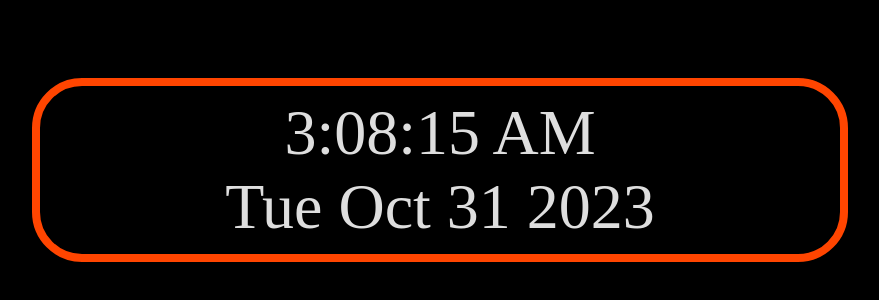
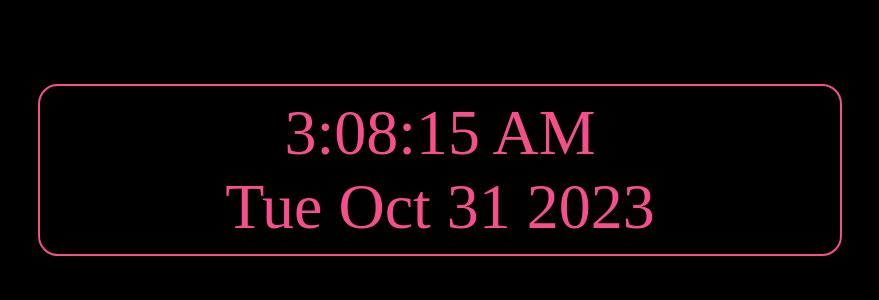
Before and after one commit to Davonne007-TX/digital-clock, a React (Vite) app: page / in a window 1280 px wide. Shown: the part 238-538 px from the top of the page, without its empty margins (200-1079 px from the left). Built offline with nearby package versions, Linux system fonts and the light colour scheme; a web font is replaced by a local one.

Commit message:
adding pink styles

```diff
--- a/src/index.css
+++ b/src/index.css
@@ -19,10 +19,11 @@ body {
 
 .time {
   font-family: "Shrikhand", serif;
-  font-size: 5em;
+  font-size: 8em;
   padding: 40px;
-  border-radius: 50px;
-  border: 8px solid #ff4500;
+  border-radius: 20px;
+  color: #f54f8c;
+  border: 2px solid #f54f8c;
 }
 
 /* Mobile Phones (up to 414px) */
```
